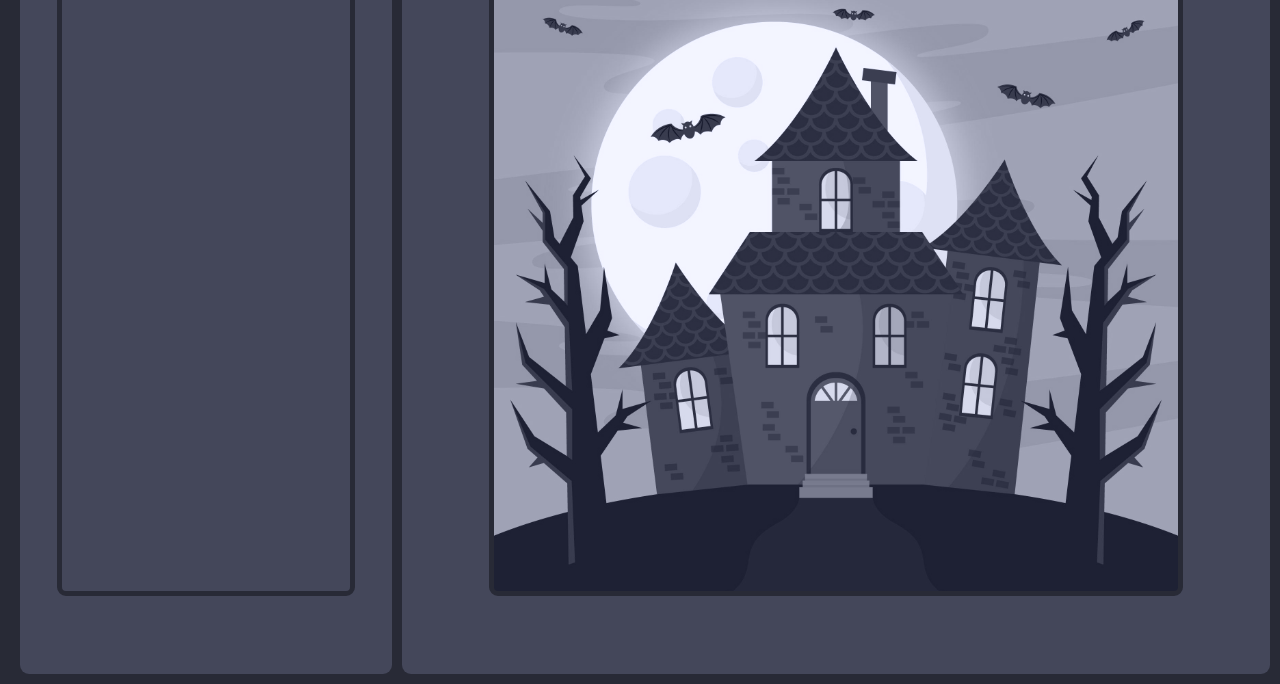
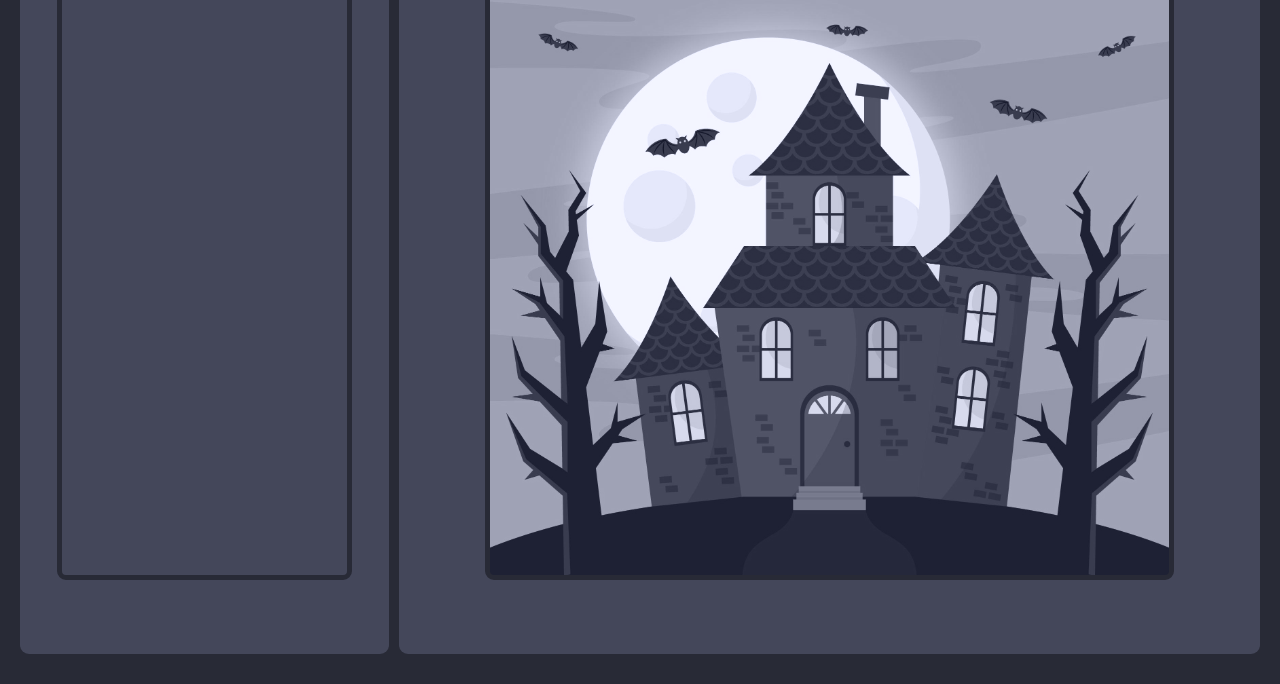
Before and after one commit to j1ngye/todo-app, a website built with webpack: page src/template.html in a window 1280 px wide. Shown: the part 116-800 px from the top of the page. Built offline with nearby package versions, Linux system fonts and the light colour scheme; a web font is replaced by a local one.

Commit message:
Adjust some styles

```diff
--- a/src/styles.css
+++ b/src/styles.css
@@ -23,7 +23,7 @@ body {
   display: flex;
   justify-content: center;
   align-items: center;
-  padding: 10px;
+  padding: 30px 20px;
   background-color: var(--background-color1);
 }
 
@@ -32,7 +32,6 @@ body {
   width: 100%;
   height: 100%;
   display: flex;
-  gap: 10px;
 }
 
 #logo {
@@ -117,6 +116,7 @@ body {
   border: none;
   border-left: 3px solid var(--buttonBgColor1);
   background-color: var(--background-color2);
+  border-radius: 0;
 }
 
 .add-project-form input {
@@ -136,6 +136,7 @@ body {
 }
 
 .right-panel {
+  margin-left: 10px;
   width: 70%;
   position: relative;
   background-color: var(--background-color2);
```
